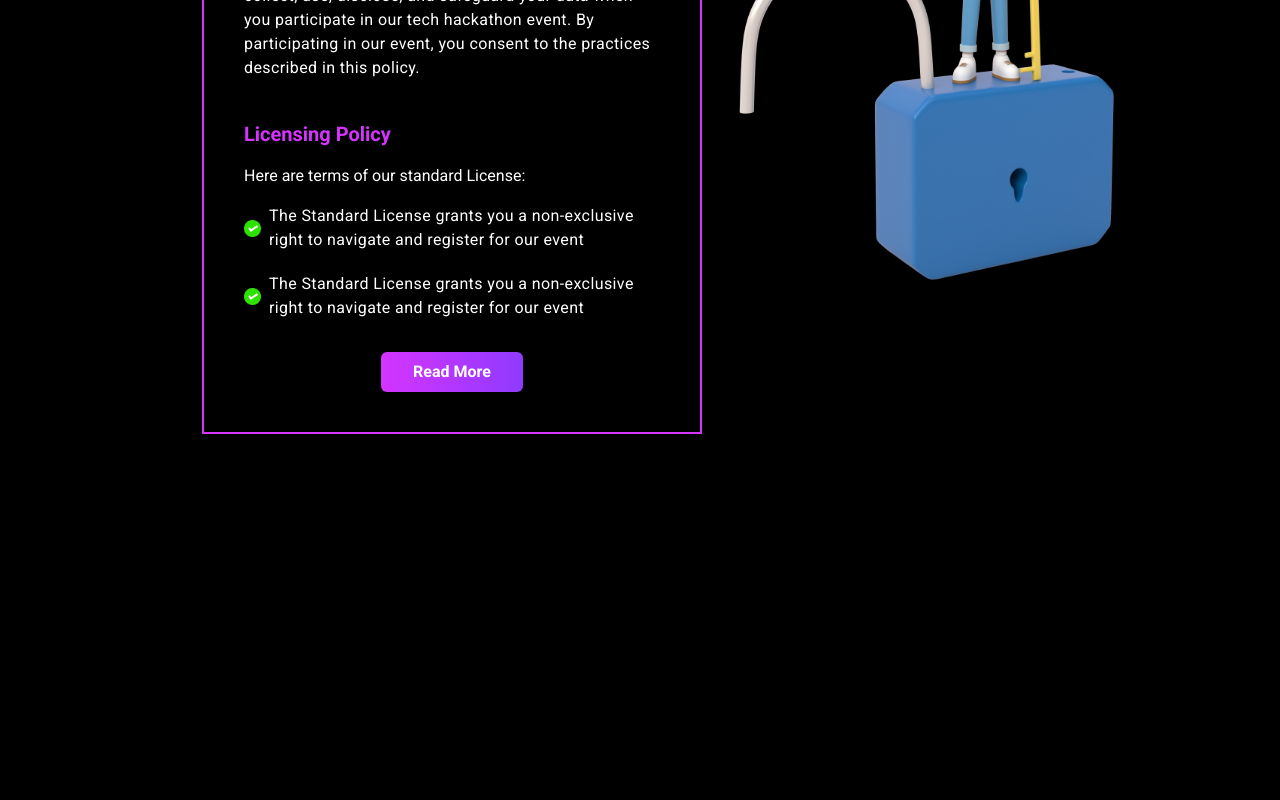
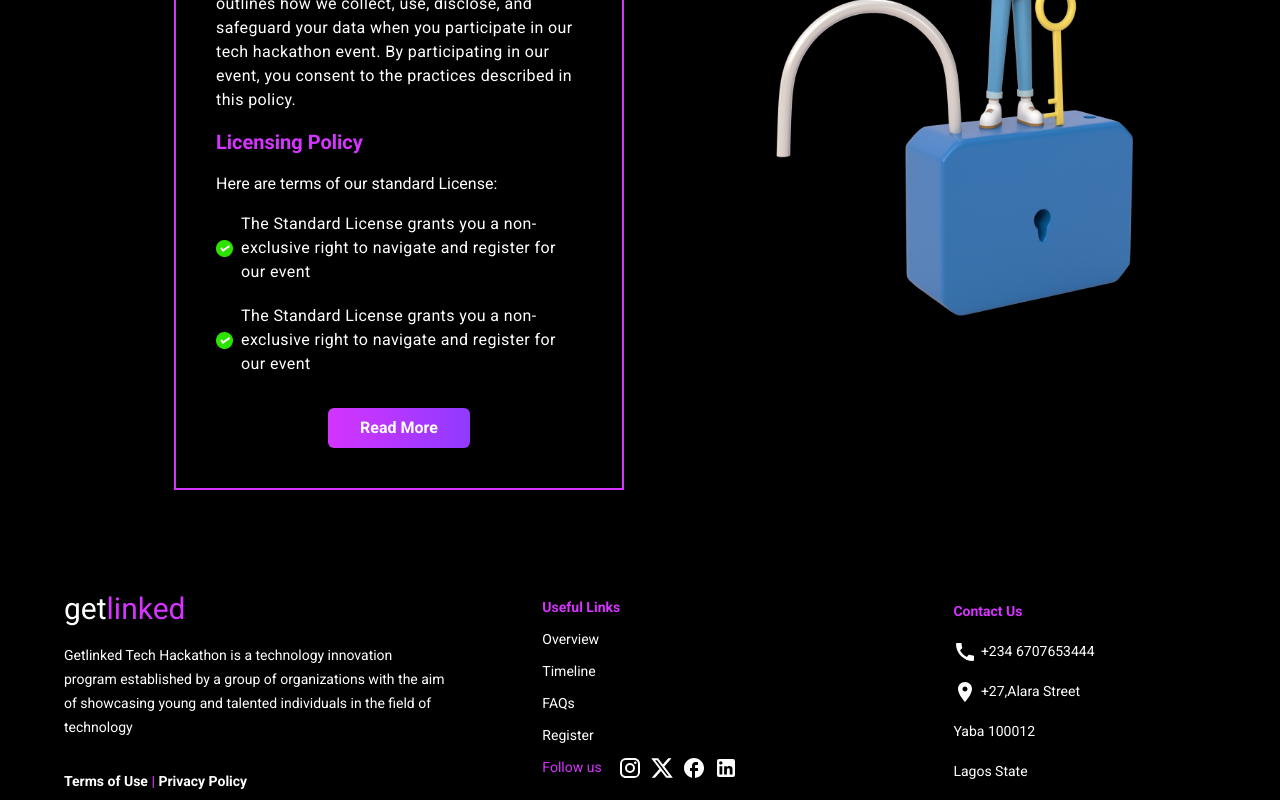
Before and after one commit to Ighenri/GetLinkedTech, a React (Create React App) app: page / in a window 1280 px wide. Shown: the part 6960-7760 px from the top of the page. Before the commit the page ends 7394 px from the top, so only its background shows below. Built offline with nearby package versions, Linux system fonts and the light colour scheme.

Commit message:
structure the entire components

```diff
--- a/src/App.js
+++ b/src/App.js
@@ -8,6 +8,7 @@ import Timeline from "./Components/Timeline";
 import Award from "./Components/Award";
 import Sponsors from "./Components/Sponsors";
 import Policy from "./Components/Policy";
+import Footer from "./Components/Footer";
 
 function App() {
   return (
@@ -22,6 +23,7 @@ function App() {
       <Award/>
       <Sponsors/>
       <Policy/>
+      <Footer/>
     </div>
   );
 }
--- /dev/null
+++ b/src/Components/Footer.js
@@ -0,0 +1,77 @@
+import React from "react";
+import InstagramIcon from "@mui/icons-material/Instagram";
+import XIcon from "@mui/icons-material/X";
+import FacebookOutlinedIcon from "@mui/icons-material/FacebookOutlined";
+import LinkedInIcon from "@mui/icons-material/LinkedIn";
+import CallIcon from "@mui/icons-material/Call";
+import LocationOnIcon from "@mui/icons-material/LocationOn";
+function Footer() {
+  return (
+    <footer className="text-white grid md:place-items-center my-10 mx-auto w-[90%] text-sm h-[60vh]">
+      <div className="footerContainer grid   md:place-items-center md:grid-cols-3">
+        <div className="grid gap-8">
+          <div>
+            <a href="html" className="mr-auto text-2xl md:text-3xl">
+              {" "}
+              get<span className="text-light-purple">linked</span>
+            </a>
+            <p className="text-sm mt-4 leading-6">
+              Getlinked Tech Hackathon is a technology innovation program
+              established by a group of organizations with the aim of showcasing
+              young and talented individuals in the field of technology
+            </p>
+          </div>
+          <p className="text-sm font-bold mb-4 md:mb-auto">
+            Terms of Use{" "}
+            <span className=" text-light-purple  font-bold outline-0  ">|</span>{" "}
+            Privacy Policy
+          </p>
+        </div>
+        <div className="links leading-8 mb-4 md:mb-auto">
+          <h4 className=" text-light-purple font-bold">Useful Links</h4>
+          <p>Overview</p>
+          <p>Timeline</p>
+          <p>FAQs</p>
+          <p>Register</p>
+          <div className="flex items-center">
+            <p className="text-light-purple mr-4">Follow us</p>
+            <span>
+              <a className="mr-2" href="#html">
+                <InstagramIcon />
+              </a>
+              <a className="mr-2" href="#html">
+                <XIcon />
+              </a>
+              <a className="mr-2" href="#html">
+                <FacebookOutlinedIcon />
+              </a>
+
+              <a href="#html">
+                <LinkedInIcon />
+              </a>
+            </span>
+          </div>
+        </div>
+        <div className="contacts leading-10 mb-4 md:mb-auto ">
+          <h4 className="text-light-purple font-bold">Contact Us</h4>
+          <p>
+            <span>
+              <CallIcon />
+            </span>{" "}
+            +234 6707653444
+          </p>
+          <p>
+            <span>
+              {" "}
+              <LocationOnIcon />
+            </span>{" "}
+            +27,Alara Street <br /> Yaba 100012 <br /> Lagos State
+          </p>
+        </div>
+      </div>
+      <div className="mt-4">All rights reserved. © getlinked Ltd.</div>
+    </footer>
+  );
+}
+
+export default Footer;
--- a/src/Components/Policy.js
+++ b/src/Components/Policy.js
@@ -4,14 +4,14 @@ import Mark from "../Assets/Imgs/list terms.png";
 
 function Policy() {
   return (
-    <section className="text-white grid lg:grid-cols-2 h-screen mx-auto w-[90%] place-items-center text-center lg:text-left text-sm sm:text-base">
-      <div className="policyTextContainer w-[300px]">
+    <section className="text-white grid lg:grid-cols-2 lg:gap-28 mx-auto w-[90%] place-items-center text-sm sm:text-base mt-10">
+      <div className="policyTextContainer w-[300px] mx-auto">
         <div className="policyText">
           <h4 className="text-2xl font-bold md:text-4xl">Privacy Policy and</h4>
           <h4 className="text-2xl font-bold md:text-4xl text-light-purple">
             Terms
           </h4>
-          <p className="my-8 text-sm text">
+          <p className="my-6 text-sm text">
             Last updated on September 12, 2023
           </p>
           <p className="sm:w-[400px] mx-auto md:mx-0">
@@ -20,7 +20,7 @@ function Policy() {
           </p>
         </div>
 
-        <div className="border-2 border-light-purple p-10 mt-14 sm:w-[500px] mx-auto flex flex-col justify-center items-center text-left ">
+        <div className="border-2 border-light-purple p-10 mt-10 md:w-[450px] sm:w-[350px] mx-auto flex flex-col justify-center items-center text-left ">
           <p className="tracking-wide">
             At getlinked tech Hackathon 1.0, we value your privacy and are
             committed to protecting your personal information. This Privacy
@@ -29,7 +29,7 @@ function Policy() {
             participating in our event, you consent to the practices described
             in this policy.
           </p>
-          <div className="mt-10">
+          <div className="mt-4">
             <h4 className="text-light-purple text-xl font-bold  mb-4">
               Licensing Policy
             </h4>
@@ -59,7 +59,7 @@ function Policy() {
         </div>
       </div>
 
-      <div className="policyImageContainer w-[350px] md:w-[400px] lg:w-[420px] lg:place-self-center">
+      <div className="policyImageContainer w-[350px] md:w-[400px] lg:place-self-center">
         <img src={policy} alt="" />
       </div>
     </section>
--- a/src/Components/Sponsors.js
+++ b/src/Components/Sponsors.js
@@ -4,14 +4,14 @@ import Partner from "../Assets/Imgs/partners_sponsors.png"
 function Sponsors() {
   return (
     <section className="grid place-items-center text-white h-[60vh] md:h-screen mt-8 mx-auto w-[350px] sm:w-[450px] lg:w-[800px] ">
-      <div className="text-center w-[350px] md:w-[500px]">
+      <div className="text-center w-[320px] md:w-[500px] mx-auto">
         <h4 className="text-2xl font-bold mb-5 md:text-4xl">Partners and Sponsors</h4>
         <p>
           GetLinked Hackathon 1.0 is honoured to have the following major
           companies as its partners and sponsors
         </p>
       </div>
-      <div className="grid place-content-center p-10 border-2 border-light-purple ">
+      <div className="grid place-content-center w-[300px] sm:w-auto p-10 border-2 border-light-purple ">
         <img src={Partner} alt="Partner" />
       </div>
     </section>
```
